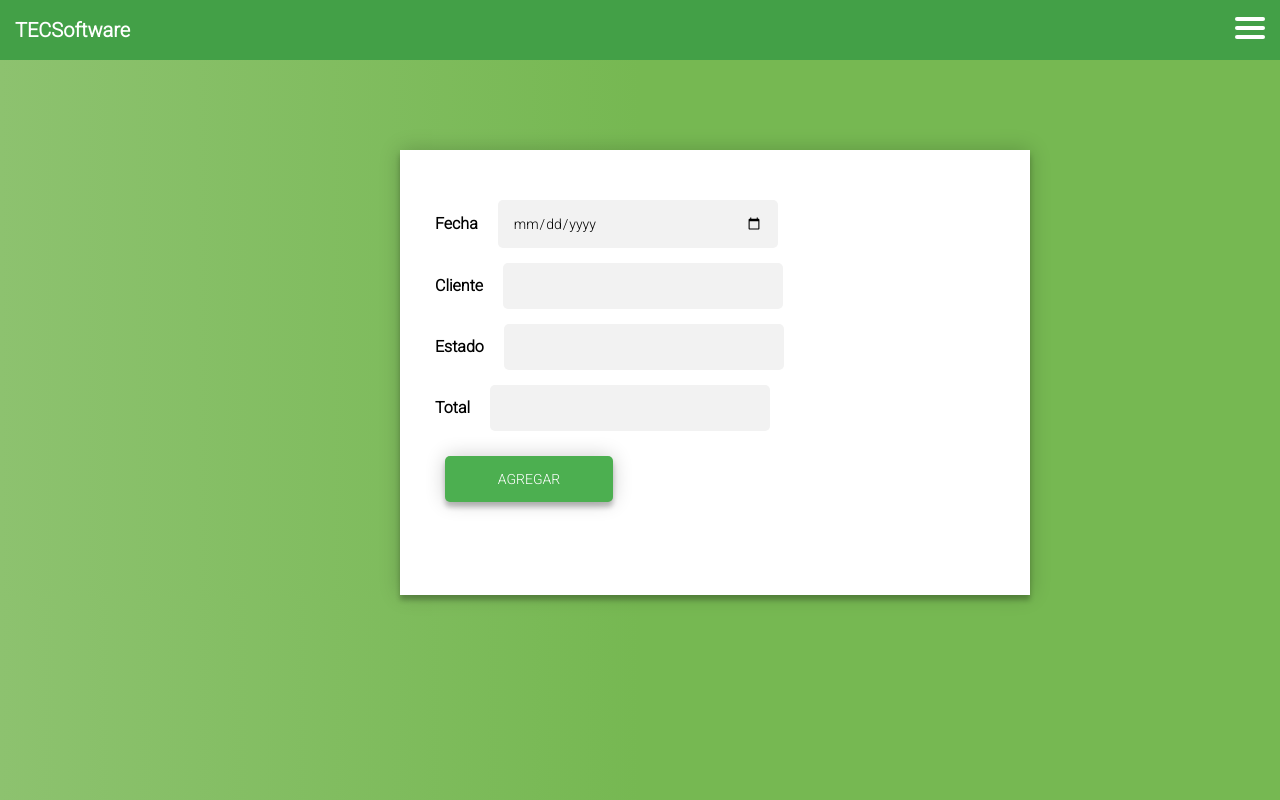
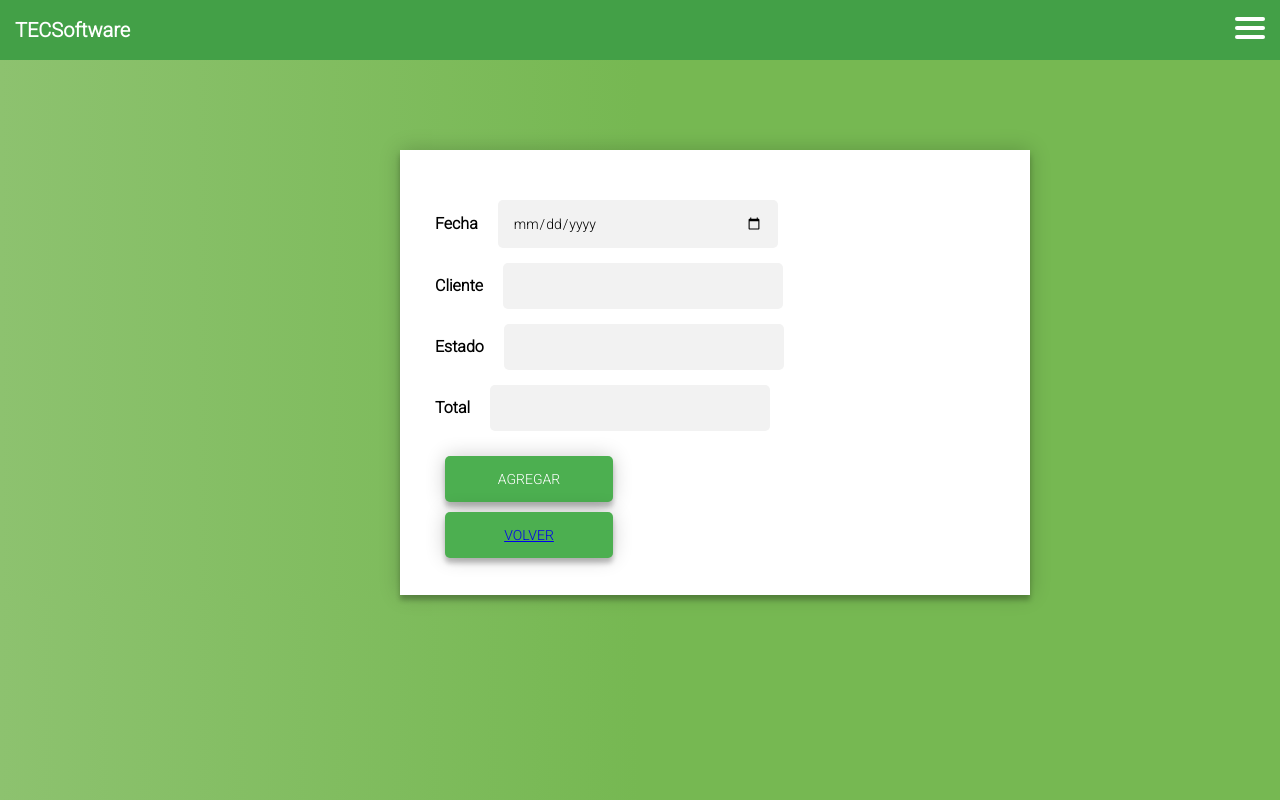
Before and after one commit to Fabricio06/Tarea3Diseno, a React (Create React App) app in the folder mi-app/: page /agregarFactura in a window 1280 px wide. Built offline with nearby package versions, Linux system fonts and the light colour scheme.

Commit message:
holaq
hola

```diff
--- a/mi-app/src/AgregarFactura.jsx
+++ b/mi-app/src/AgregarFactura.jsx
@@ -65,6 +65,9 @@ const AgregarFactura = () =>{
                 <br/>
                 <button onClick={enviarDatos}>Agregar</button>
             </form>
+            <div>
+            <button type='sumbit'><a href="/factura">Volver</a></button>
+            </div>
             </div>
         </div>
     );
--- a/mi-app/src/AgregarProducto.jsx
+++ b/mi-app/src/AgregarProducto.jsx
@@ -58,7 +58,11 @@ const AgregarProducto = () =>{
             onChange={handleInputChange}/>
                 <br/>
                 <button onClick={enviarDatos}>Agregar</button>
+
             </form>
+            <div>
+            <button type='sumbit'><a href="/producto">Volver</a></button>
+            </div>
             </div>
         </div>
     );
--- a/mi-app/src/EditarFactura.jsx
+++ b/mi-app/src/EditarFactura.jsx
@@ -1,6 +1,7 @@
 import React, { useState, useEffect } from 'react';
 import Menu from './Menu';
 import { useParams } from 'react-router-dom';
+
 
 const EditarFactura = () => {
   const API_URL = 'http://localhost:3001/api/factura'; // Ajusta la URL de la API según tu endpoint
@@ -57,6 +58,8 @@ const EditarFactura = () => {
     imprimirInformacion();
   };
 
+
+
   return (
     <div className='EditarFactura'>
       <div>
--- a/mi-app/src/EditarProducto.jsx
+++ b/mi-app/src/EditarProducto.jsx
@@ -71,6 +71,9 @@ const EditarProducto = () => {
           <br />
           <button onClick={enviarDatos}>Guardar Cambios</button>
         </form>
+        <div>
+            <button type='sumbit'><a href="factura">Volver</a></button>
+        </div>
       </div>
     </div>
   );
--- a/mi-app/src/Producto.jsx
+++ b/mi-app/src/Producto.jsx
@@ -107,8 +107,8 @@ const Producto = () =>{
                     <td><b>id</b></td>
                     <td><b>Nombre</b></td>
                     <td><b>Precio Unitario</b></td>
+                    <td><b>Categoria</b></td>
                     <td><b>Cantidad</b></td>
-                    <td><b>Categoria</b></td>
                 </thead>
                 <tbody>
                 {productoData && (
```
Also changed, not shown: mi-app/src/volver.js (added, +9 -0 lines).
